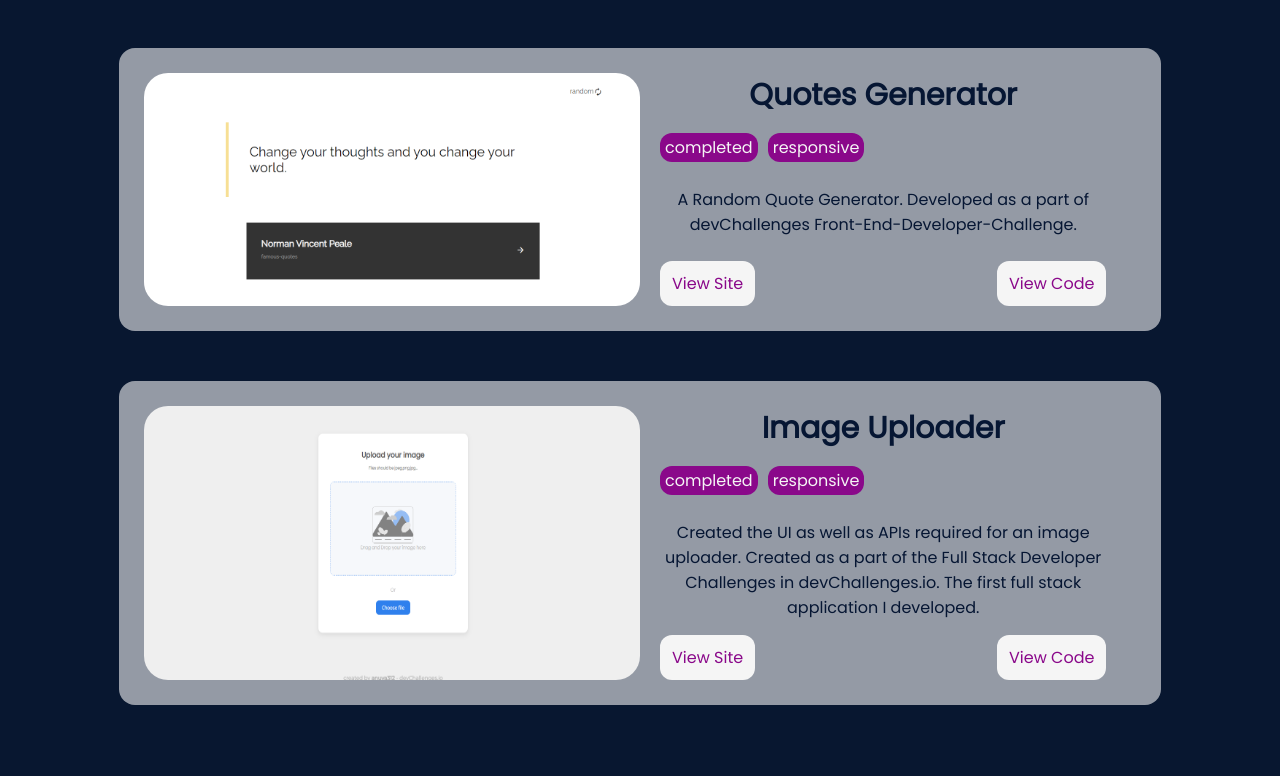
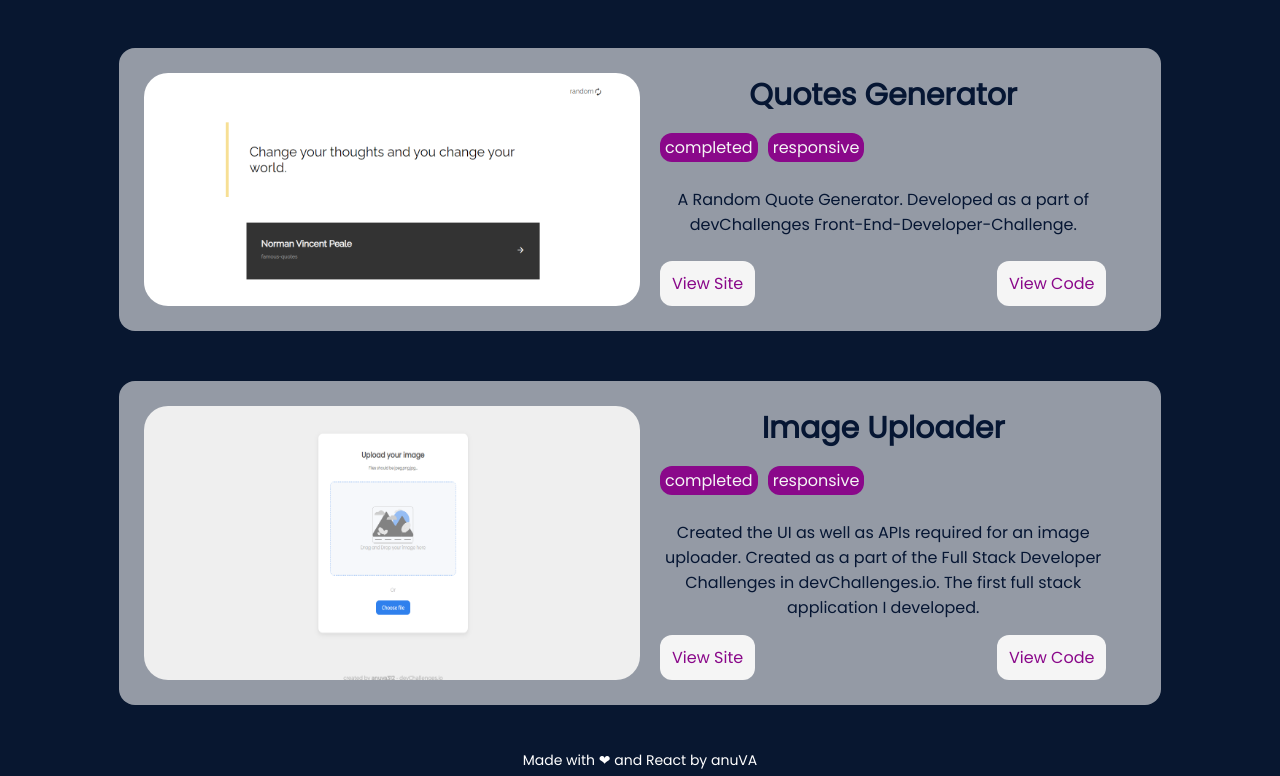
Before and after one commit to anuva312/my-portfolio, a React (Create React App) app: page / in a window 1280 px wide. Shown: the part 2000-2776 px from the top of the page. Before the commit the page ends 2745 px from the top, so only its background shows below. Built offline with nearby package versions, Linux system fonts and the light colour scheme.

Commit message:
Added footer

```diff
--- a/src/App.js
+++ b/src/App.js
@@ -5,6 +5,7 @@ import About from "./components/About";
 import Skills from "./components/Skills";
 import Projects from "./components/Projects";
 // import Contacts from "./components/Contacts";
+import Footer from "./components/Footer";
 
 function App() {
   const onSectionClicked = function (sectionName) {
@@ -22,6 +23,7 @@ function App() {
       <Skills />
       <Projects />
       {/* <Contacts /> */}
+      <Footer />
     </div>
   );
 }
--- /dev/null
+++ b/src/components/Footer.js
@@ -0,0 +1,5 @@
+import "./footer.css";
+
+export default function Footer() {
+  return <div className="footer-container">Made with ❤ and React by anuVA</div>;
+}
--- /dev/null
+++ b/src/components/footer.css
@@ -0,0 +1,8 @@
+.footer-container {
+  width: 100%;
+  text-align: center;
+  font-weight: normal;
+  font-size: 14px;
+  color: white;
+  margin: 5px auto;
+}
```
